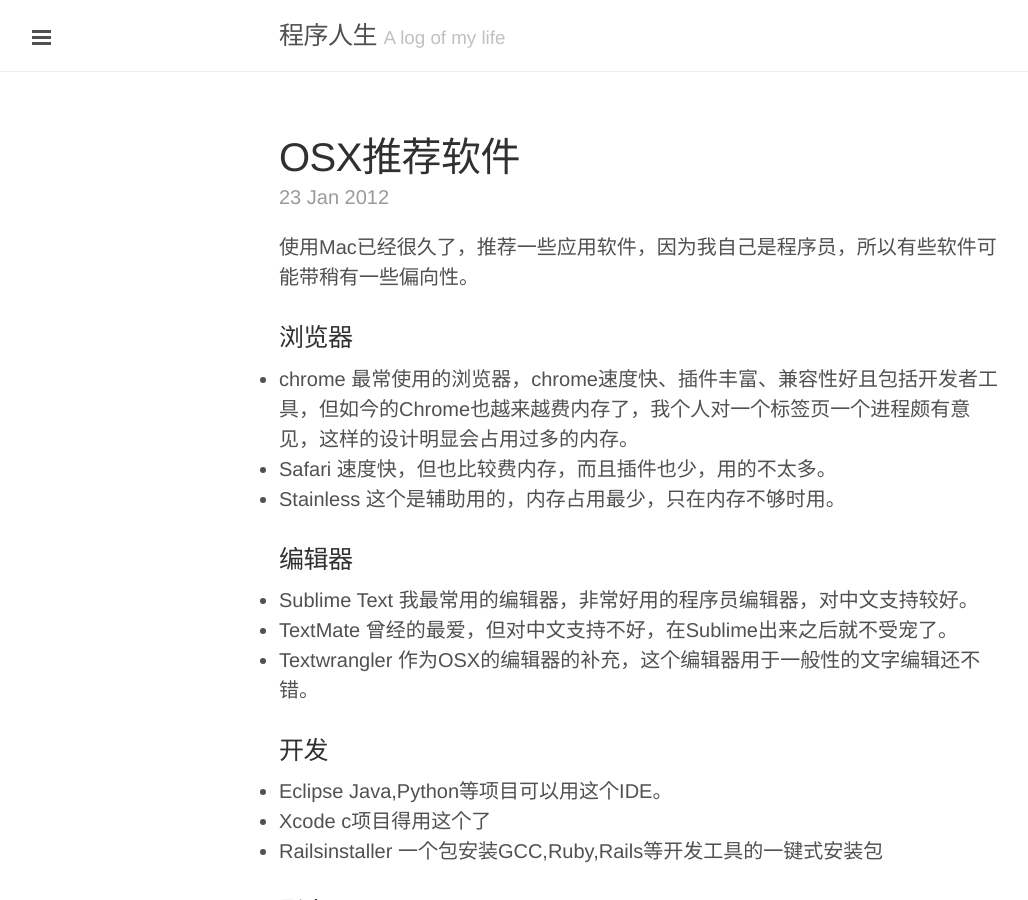
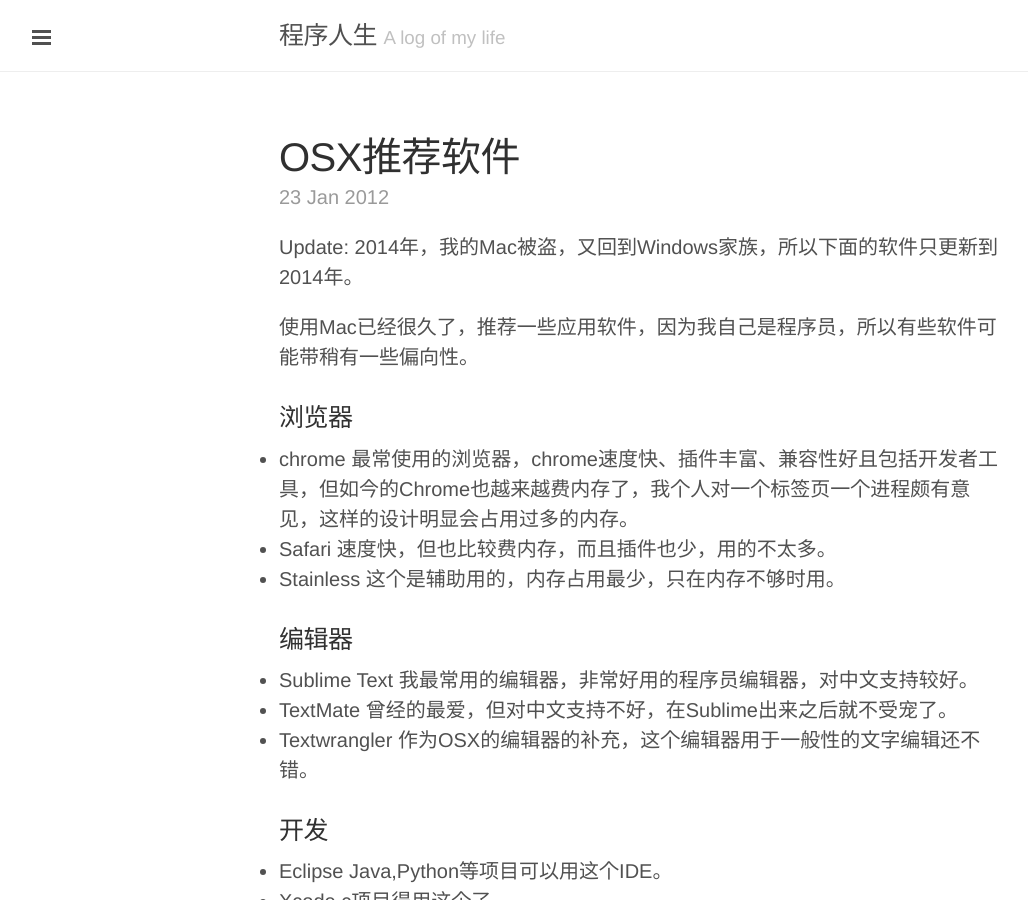
Before and after one commit to liuzhongshu/liuzhongshu.github.io, a Jekyll site: the page built from _posts/2012-01-23-software-on-osx.markdown, in a window 1280 px wide and 900 px high. Shown: the whole window, without its empty margins (1-1029 px from the left). Built offline with Jekyll 4.4.1, drawn with Linux system fonts in a browser that asks for light colours; comment, search, counter and statistics services are not loaded.

Commit message:
Post update: OSX推荐软件

```diff
--- a/_posts/2012-01-23-software-on-osx.markdown
+++ b/_posts/2012-01-23-software-on-osx.markdown
@@ -3,6 +3,7 @@
 title: OSX推荐软件
 layout: post
 ---
+Update: 2014年，我的Mac被盗，又回到Windows家族，所以下面的软件只更新到2014年。
 
 使用Mac已经很久了，推荐一些应用软件，因为我自己是程序员，所以有些软件可能带稍有一些偏向性。
 
```
